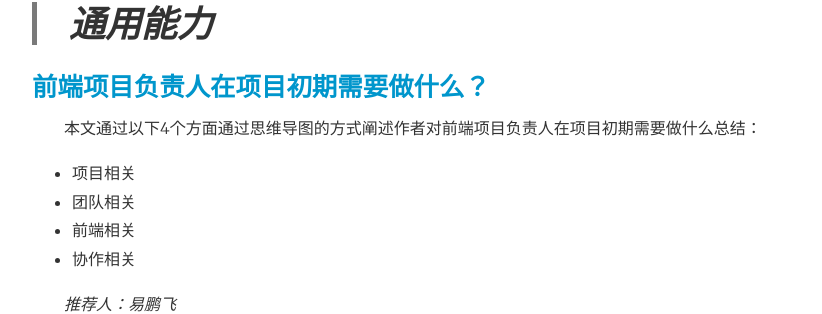
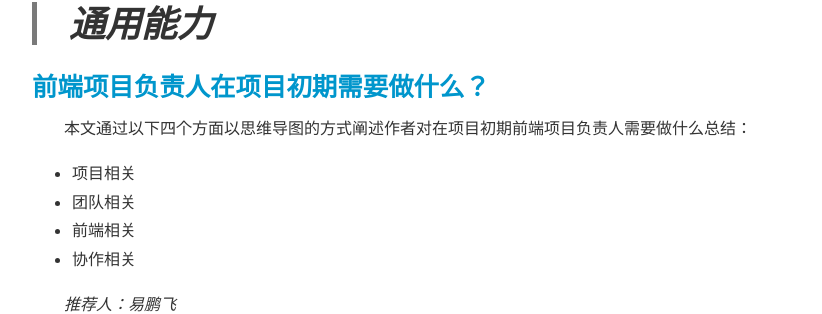
Before and after one commit to yoocky/monthly, a Jekyll site: the page built from _posts/2021-07-01-202107期.md, in a window 1280 px wide and 900 px high, scrolled down 1636 px. Shown: the part 142-456 px from the top of the window, without its empty margins (224-1046 px from the left). Built offline with Jekyll 4.4.1, drawn with Linux system fonts in a browser that asks for light colours; grey boxes are pictures that could not be loaded.

Commit message:
feat(post): add monthly 202107

```diff
--- a/_posts/2021-07-01-202107期.md
+++ b/_posts/2021-07-01-202107期.md
@@ -61,7 +61,7 @@ ANR监控是一个非常有年代感的话题了，但是市面上的ANR监控
 
 #### [前端项目负责人在项目初期需要做什么？](https://mp.weixin.qq.com/s/e2BETHLP5YeUIYWbXo0a8g)
 
-本文通过以下4个方面通过思维导图的方式阐述作者对前端项目负责人在项目初期需要做什么总结：
+本文通过以下四个方面以思维导图的方式阐述作者对在项目初期前端项目负责人需要做什么总结：
 
 * 项目相关
 * 团队相关
```
